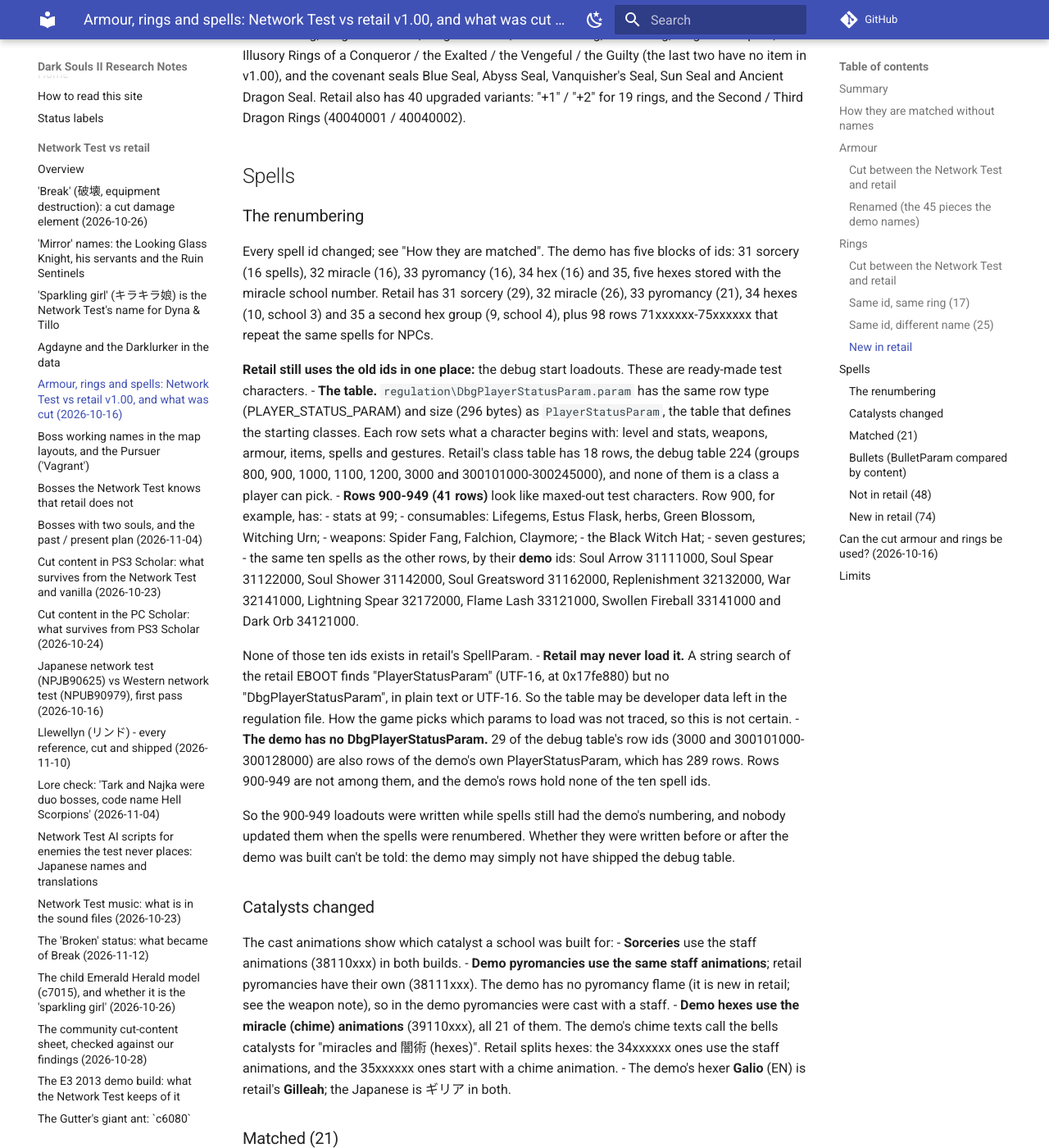
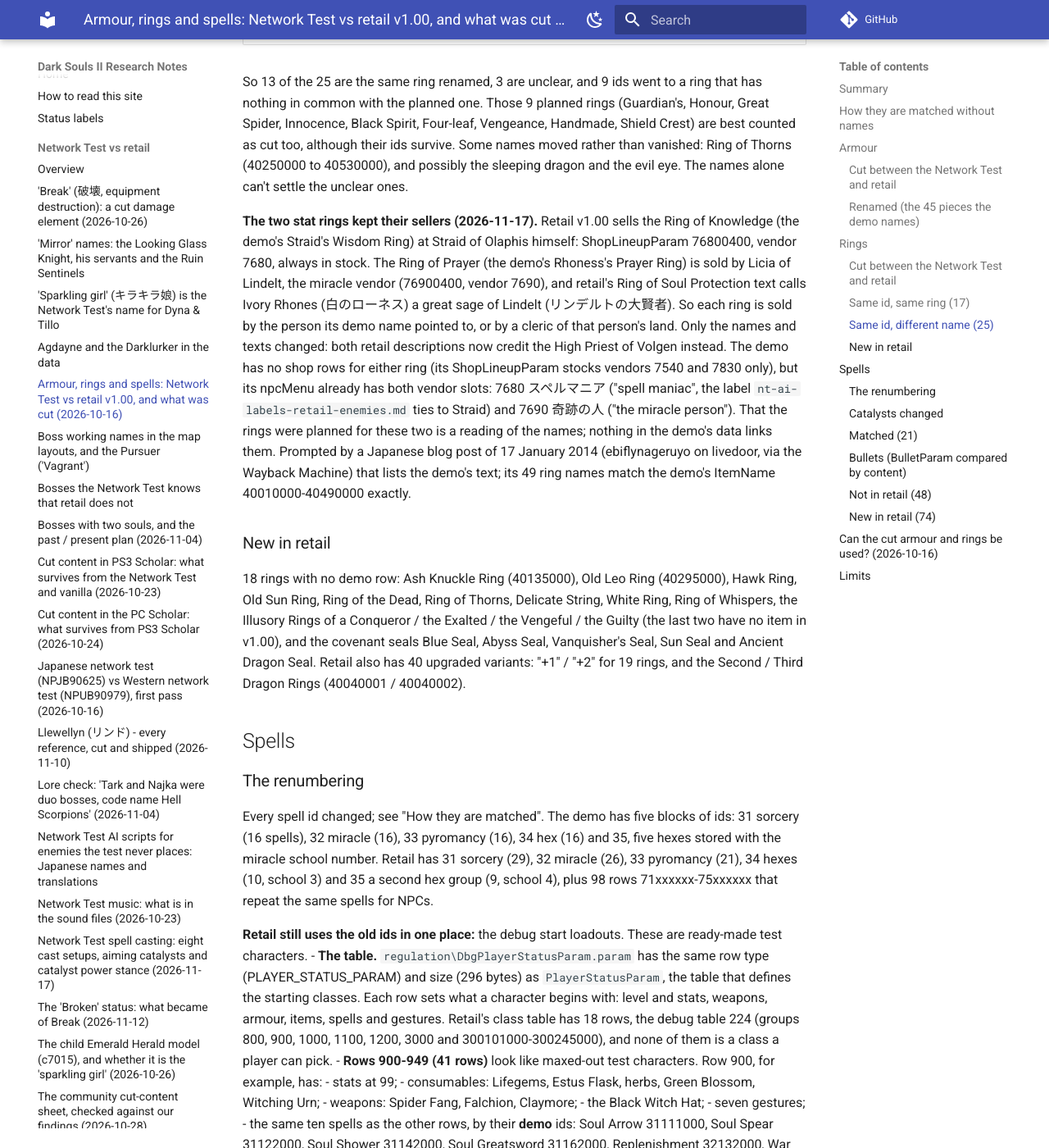
Before and after one commit to laveniatappendorf/ds2-research-notes, an MkDocs documentation site: the page built from docs/network-test/armour-rings-spells-nt-vs-retail.md, in a window 1280 px wide and 1400 px high, scrolled down 10077 px. Shown: the whole window at 82% size. Built offline with MkDocs 1.6.1 and Material for MkDocs 9.7.7, drawn with Linux system fonts in a browser that asks for light colours; comment, search, counter and statistics services are not loaded; some of the changed text lies outside the part shown.

Commit message:
Network Test spell casting: cast setups, aiming catalysts, power stance
New page: every Network Test spell has eight cast setups with their own
projectile and damage row (two-handed and heavy casts hit harder, tested
live), two-handed staves and chimes have a bow-style aiming mode, and
catalysts have power-stance categories they cannot use. The spells page
gains a pointer to it, plus the Straid ring sellers and the Ostro name.

Co-Authored-By: Claude Opus 5.5 <noreply@anthropic.com>

```diff
--- a/docs/network-test/armour-rings-spells-nt-vs-retail.md
+++ b/docs/network-test/armour-rings-spells-nt-vs-retail.md
@@ -156,6 +156,16 @@ arms, legs).
   (the hood, the robe, and the 仮テキスト placeholders for the arms and legs), but under ids 900008400-900008403.
   Its 900008405-900008426 hold the demo's test-weapon texts 900008400-900008421, so the whole block is five ids out
   in Japanese; the English is not.
+- **Straid's homeland was オストロ (Ostro) in the demo's Japanese** (2026-11-17). The demo's Black Hood set texts
+  (test items 892001300-892001303) say Straid was the old king's sworn friend in 古き国オストロ ("the old land of
+  Ostro"), and its Dispelling Ring and Ring of Resistance texts say 古の亡国オストロ ("the lost land of Ostro"). The
+  demo's English says Olaphis in all six. Retail's Japanese mostly uses オラフィス: npcMenu 7680 オラフィスのストレイド,
+  Straid's spells, a staff (3890000), and its leftover copy of the demo's set text (now under 892001401-892001500),
+  which is the demo text with each オストロ replaced by オラフィス and nothing else changed. Three retail strings kept
+  オストロ: the Dispelling Ring and Ring of Resistance descriptions (rewritten for retail, the name left as it was) and
+  Straid's line 76801120 ("ここの様を見るに、オストロは…", English "Long enough for Olaphis to rise, fall, and fade
+  away, evidently"). PS3 Scholar's Japanese still has all three, plus the new Dispelling Ring+1, so every retail
+  build gives the land two Japanese names.
 - **Missing pieces, named before they existed.** 84 demo items point at armour ids its ArmorParam doesn't have:
   the missing parts of 32 sets, for example 12180102 / 103 for the arms and legs of the Hollow Mage set. Retail has
   none of these ids as rows and no such orphan items at all, so the sets were finished as they were (hood and robe
@@ -235,8 +245,8 @@ the retail ring under that id does. English readings of the provisional names ar
 | 40110000 | 止血の指甲 (Staunching Knuckle Ring) | Bloodbite Ring: bleed resistance (type 6) | same ring |
 | 40130000 | 阻呪の指甲 (Curse-ward Knuckle Ring) | Cursebite Ring: curse resistance (type 8) | same ring |
 | 40120000 | 防護の指甲 (Protective Knuckle Ring) | Bracing Knuckle Ring 封壊の指甲: slows equipment wear | same family (指甲 knuckle rings) |
-| 40210000 | ストレイドの知恵の指輪 (Straid's Wisdom Ring) | Ring of Knowledge: INT | same ring |
-| 40220000 | ローネスの祈りの指輪 (Rhoness's Prayer Ring) | Ring of Prayer: FTH | same ring (retail credits Ivory Rhones with the Soul Protection rings) |
+| 40210000 | ストレイドの知恵の指輪 (Straid's Wisdom Ring) | Ring of Knowledge: INT, sold by Straid (below) | same ring |
+| 40220000 | ローネスの祈りの指輪 (Rhoness's Prayer Ring) | Ring of Prayer: FTH, sold by Licia of Lindelt (below) | same ring (retail credits Ivory Rhones with the Soul Protection rings) |
 | 40160000 | 王の剣の指輪 (King's Sword Ring) | Ring of Blades: physical attack | probably the same |
 | 40310000 | 身代りの指輪 (Ring of the Scapegoat) | Ring of Life Protection: no loss on death | same ring |
 | 40320000 | 緩やかな刻の指輪 (Ring of Slow Time) | Lingering Dragoncrest Ring: longer spell effects | same ring |
@@ -262,6 +272,19 @@ the planned one. Those 9 planned rings (Guardian's, Honour, Great Spider, Innoce
 Vengeance, Handmade, Shield Crest) are best counted as cut too, although their ids survive. Some names moved rather
 than vanished: Ring of Thorns (40250000 to 40530000), and possibly the sleeping dragon and the evil eye. The names
 alone can't settle the unclear ones.
+
+**The two stat rings kept their sellers (2026-11-17).** Retail v1.00 sells the Ring of Knowledge (the demo's
+Straid's Wisdom Ring) at Straid of Olaphis himself: ShopLineupParam 76800400, vendor 7680, always in stock. The Ring
+of Prayer (the demo's Rhoness's Prayer Ring) is sold by Licia of Lindelt, the miracle vendor (76900400, vendor 7690),
+and retail's Ring of Soul Protection text calls Ivory Rhones (白のローネス) a great sage of Lindelt
+(リンデルトの大賢者). So each ring is sold by the person its demo name pointed to, or by a cleric of that person's
+land. Only the names and texts changed: both retail descriptions now credit the High Priest of Volgen instead. The
+demo has no shop rows for either ring (its ShopLineupParam stocks vendors 7540 and 7830 only), but its npcMenu
+already has both vendor slots: 7680 スペルマニア ("spell maniac", the label `nt-ai-labels-retail-enemies.md` ties to
+Straid) and 7690 奇跡の人 ("the miracle person"). That the rings were planned for these two is a reading of the
+names; nothing in the demo's data links them. Prompted by a Japanese blog post of 17 January 2014 (ebiflynageruyo
+on livedoor, via the Wayback Machine) that lists the demo's text; its 49 ring names match the demo's ItemName
+40010000-40490000 exactly.
 
 ### New in retail
 
@@ -318,6 +341,10 @@ The cast animations show which catalyst a school was built for:
   bells catalysts for "miracles and 闇術 (hexes)". Retail splits hexes: the 34xxxxxx ones use the staff animations,
   and the 35xxxxxx ones start with a chime animation.
 - The demo's hexer **Galio** (EN) is retail's **Gilleah**; the Japanese is ギリア in both.
+- **How spells are cast changed too** (2026-11-17, live): every demo spell has eight cast setups with their own
+  projectile and damage row (two-handed and heavy casts hit harder, up to ×2.1), two-handed staves and chimes get a
+  bow-style aiming mode, and catalysts have power-stance categories (though they cannot power stance in the demo).
+  Retail flattened all of it. See `nt-casting-setups.md`.
 
 ### Matched (21)
 
--- a/mkdocs.yml
+++ b/mkdocs.yml
@@ -61,6 +61,7 @@ nav:
       - "Lore check: 'Tark and Najka were duo bosses, code name Hell Scorpions' (2026-11-04)": network-test/tark-najka-duo-claim.md
       - "Network Test AI scripts for enemies the test never places: Japanese names and translations": network-test/nt-ai-labels-retail-enemies.md
       - "Network Test music: what is in the sound files (2026-10-23)": network-test/network-test-music.md
+      - "Network Test spell casting: eight cast setups, aiming catalysts and catalyst power stance (2026-11-17)": network-test/nt-casting-setups.md
       - "The 'Broken' status: what became of Break (2026-11-12)": network-test/broken-status.md
       - "The child Emerald Herald model (c7015), and whether it is the 'sparkling girl' (2026-10-26)": network-test/child-herald-c7015.md
       - "The community cut-content sheet, checked against our findings (2026-10-28)": network-test/community-cut-sheet-crossref.md
```
Also changed, not shown: docs/network-test/index.md (+1 -0 lines), docs/network-test/nt-casting-setups.md (added, +215 -0 lines).
